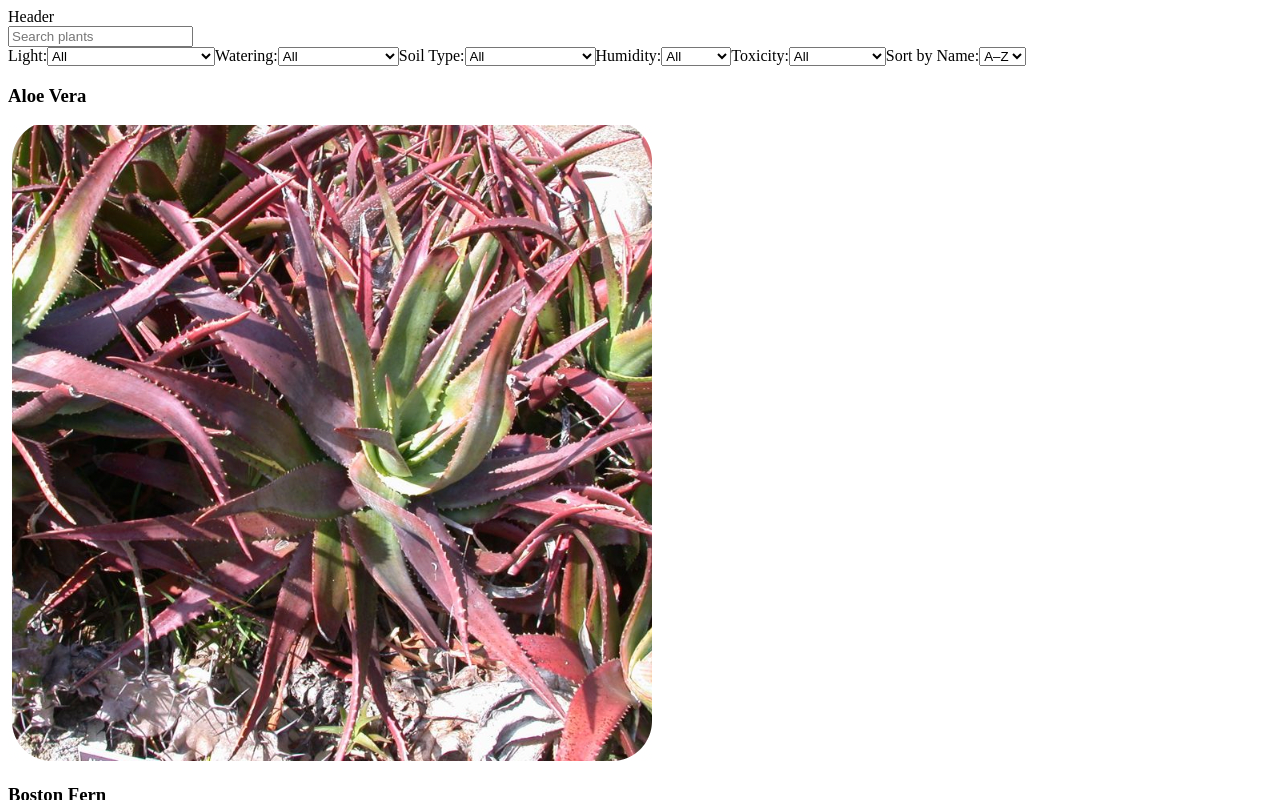
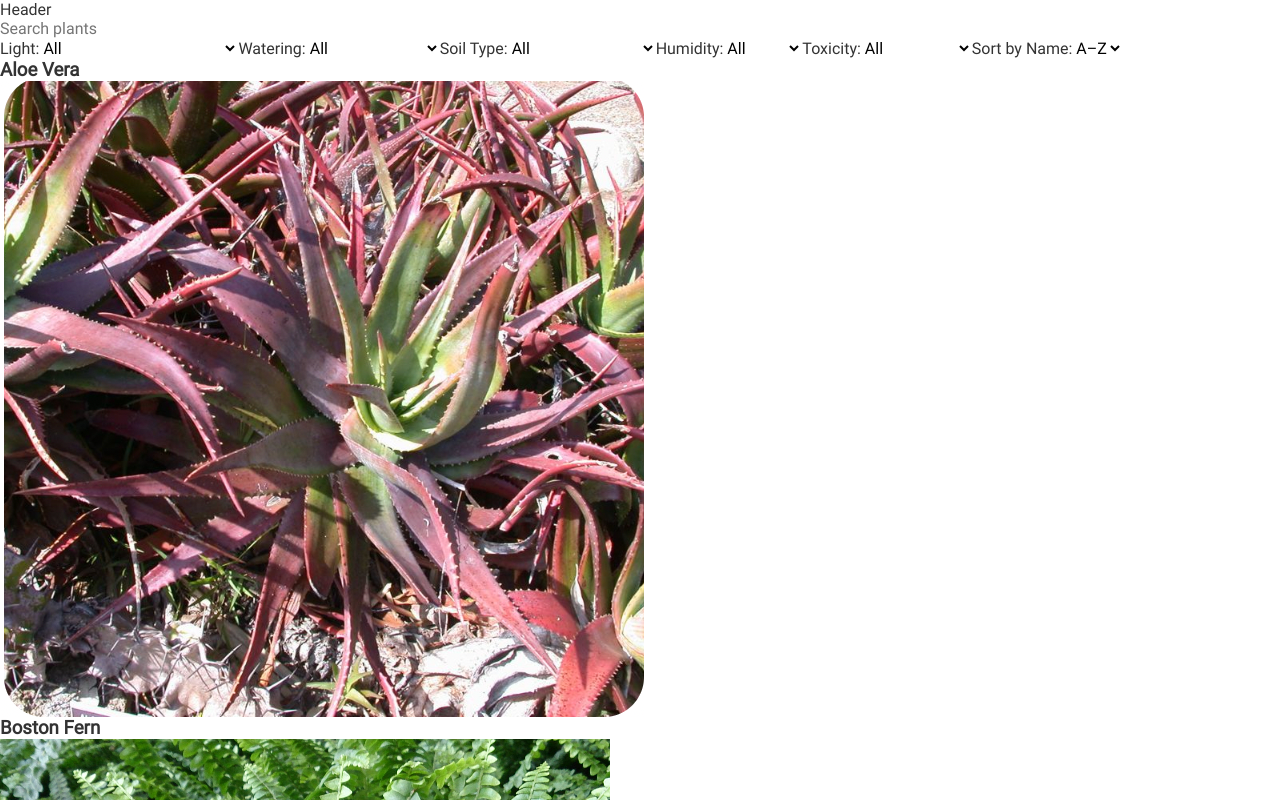
Before and after one commit to moa-reidar/gruppe-oppgave-2-2025, a React (Vite) app in the folder plant-care-app/: page / in a window 1280 px wide. Shown: the top 800 px of the page. Built offline with nearby package versions, Linux system fonts and the light colour scheme.

Commit message:
added global styling in reset.css

```diff
--- a/plant-care-app/src/css/reset.css
+++ b/plant-care-app/src/css/reset.css
@@ -0,0 +1,35 @@
+
+* {
+    margin: 0;
+    padding: 0;
+    box-sizing: border-box;
+  }
+
+  html, body {
+    height: 100%;
+    font-family: var(--font-family-regular), sans-serif;
+    background-color: var(--color-background);
+    color: var(--color-text);
+  }
+
+  ul, ol {
+    list-style: none;
+  }
+
+  button, input, select, textarea {
+    font: inherit;
+    border: none;
+    background: none;
+    outline: none;
+  }
+
+  a {
+    color: inherit;
+    text-decoration: none;
+  }
+
+  img {
+    display: block;
+    max-width: 100%;
+    height: auto;
+  }
```
